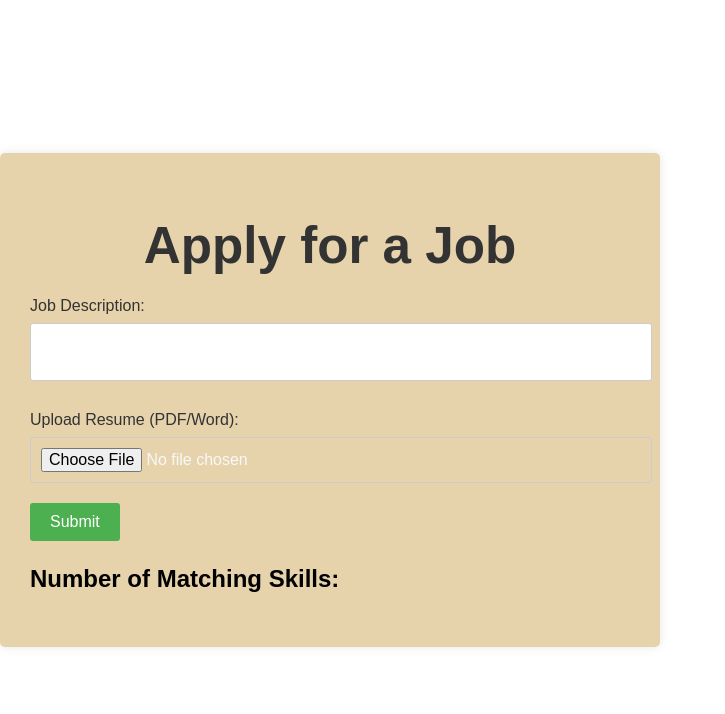
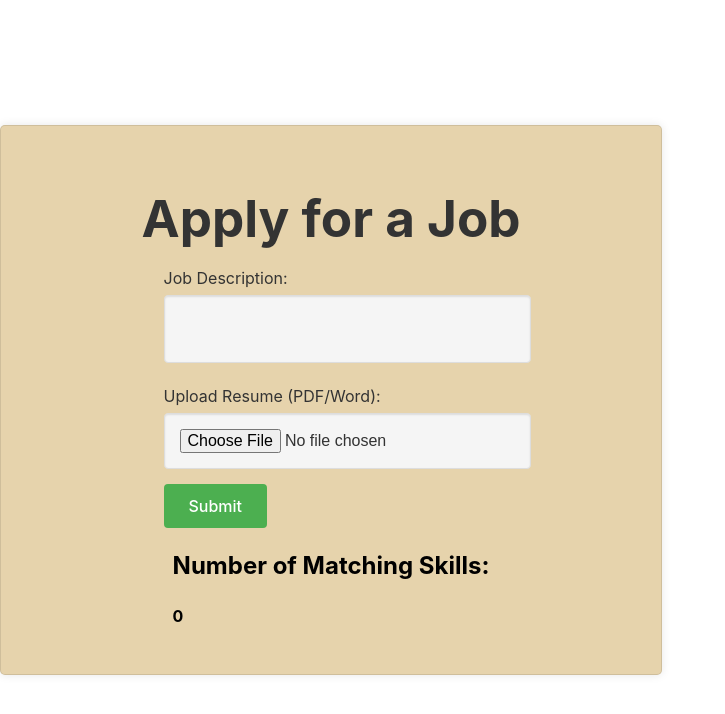
Before and after one commit to bubun123-git/Product-Manager, a React (Vite) app in the folder frontEnd/: page / in a window 1280 px wide. Shown: the top 714 px of the page, without its empty margins (0-725 px from the left). Built offline with nearby package versions, Linux system fonts and the light colour scheme; no server answers.

Commit message:
level added

```diff
--- a/frontEnd/src/App.css
+++ b/frontEnd/src/App.css
@@ -1,17 +1,32 @@
 /* Base styles for a clean and modern look */
 body {
-  font-family: sans-serif;
+  font-family: -apple-system, BlinkMacSystemFont, "Segoe UI", Roboto, Helvetica, Arial, sans-serif; /* Modern system font stack */
   margin: 0;
   padding: 0;
 }
 
 .app {
+  position: relative;
   width: 600px; /* Adjust width as needed */
   margin: 50px auto; /* Center the form horizontally */
   padding: 30px;
   border-radius: 5px;
   background-color: #e6d3ac; /* Light blue background */
   box-shadow: 0 0 10px rgba(0, 0, 0, 0.1);
+
+  /* Modern Enhancements */
+  display: flex; /* Enable flexbox for layout flexibility */
+  flex-direction: column; /* Arrange elements vertically */
+  align-items: center; /* Center elements horizontally within the container */
+  justify-content: space-between; /* Distribute elements with some spacing */
+
+  /* Subtle border and hover effect (optional) */
+  border: 1px solid rgba(0, 0, 0, 0.1); /* Thin gray border */
+  transition: border-color 0.2s ease-in-out; /* Smooth hover effect */
+
+  &:hover {
+    border-color: rgba(0, 0, 0, 0.2); /* Darken border on hover */
+  }
 }
 
 h1 {
@@ -21,9 +36,9 @@ h1 {
   color: #333; /* Darker text for readability */
 }
 
-/* Form group styles for clarity and visual hierarchy */
+/* Form group styles for clarity and improved spacing */
 .form-group {
-  margin-bottom: 20px;
+  margin-bottom: 15px; /* Reduce margin slightly for a cleaner look */
 }
 
 label {
@@ -33,30 +48,32 @@ label {
   color: #333; /* Darker text for readability */
 }
 
-/* Input and Textarea styles for a professional look */
+/* Input and Textarea styles for a sleek and modern look */
 input[type="text"],
 input[type="file"],
 textarea {
   width: 100%;
-  padding: 10px;
-  border: 1px solid #ccc;
-  border-radius: 3px;
+  padding: 15px; /* Increase padding for a more spacious feel */
+  border: 1px solid #ddd; /* Slightly lighter border color */
+  border-radius: 4px; /* Increased border radius for a softer look */
   font-size: 16px;
-  color: #f8f8f8;
+  color: #333; /* Adjust text color for better contrast */
   resize: none; /* Disable resizing for textarea */
+  background-color: #f5f5f5; /* Light gray background for improved readability */
+  box-shadow: inset 0 1px 2px rgba(0, 0, 0, 0.1); /* Subtle inset shadow */
 }
 
 input[type="file"] {
   cursor: pointer; /* Indicate clickable file upload */
 }
 
-/* Button styles for a clear call to action */
+/* Button styles for a modern and clear call to action */
 button[type="submit"] {
   background-color: #4CAF50; /* Green color for positive action */
   color: white;
-  padding: 10px 20px;
+  padding: 12px 25px; /* Adjust padding for a balanced look */
   border: none;
-  border-radius: 3px;
+  border-radius: 4px; /* Increased border radius for a softer look */
   cursor: pointer;
   font-size: 16px;
   transition: 0.3s ease-in-out background-color; /* Smooth hover effect */
@@ -65,3 +82,14 @@ button[type="submit"] {
 button[type="submit"]:hover {
   background-color: #3e8e41; /* Darker green on hover */
 }
+
+/* Image styles */
+.app img {
+  width: 100%; /* Ensure the image covers the entire container */
+  height: auto; /* Maintain aspect ratio */
+  position: absolute;
+  top: 0;
+  left: 0;
+  z-index: -1; /* Ensure the image stays behind other content */
+  border-radius: 5px 5px 0 0; /* Rounded corners only at the top */
+}
--- a/frontEnd/src/App.jsx
+++ b/frontEnd/src/App.jsx
@@ -45,7 +45,6 @@ function App() {
   };
 
   // Handle form submission
-  // Handle form submission
   const handleSubmit = (event) => {
     event.preventDefault();
     console.log("Job Description:", jobDescription);
@@ -60,14 +59,22 @@ const handleSubmit = (event) => {
     });
 
     console.log("Number of Matching Skills:", matching.length);
-  console.log("Matching Skills:", matching.map((skill) => skill.skill));
+    console.log("Matching Skills:");
+    matching.forEach((skill) => {
+      console.log("Skill:", skill.skill, "- Level:", skill.level);
+    });
 
-  setMatchingSkills(matching.length);
+    setMatchingSkills(matching);
+
+    // Update number of matching skills in UI
+    setMatchingSkillsCount(matching.length);
 
     setJobDescription("");
     setResumeFile(null);
   };
 
+  // State variable to store number of matching skills
+  const [matchingSkillsCount, setMatchingSkillsCount] = useState(0);
 
   // Render component
   return (
@@ -98,13 +105,14 @@ const handleSubmit = (event) => {
         {/* Submit Button */}
         <button type="submit">Submit</button>
       </form>
-    {/* Matching Skills */}
+      {/* Display number of matching skills in UI */}
       <div>
         <h2 style={{ color: "black" }}>Number of Matching Skills:</h2>
-      <b><p style={{color:"black"}}>{matchingSkills}</p></b>
+        <b>
+          <p style={{ color: "black" }}>{matchingSkillsCount}</p>
+        </b>
       </div>
     </div>
-
   );
 }
 
```
Also changed, not shown: frontEnd/src/productmanagment.jpg (added). Lines whose indentation alone changed are shown as unchanged.
